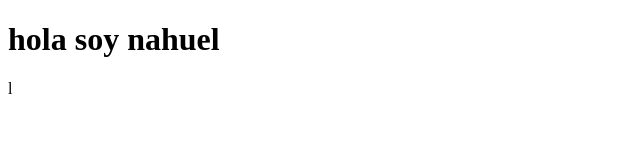
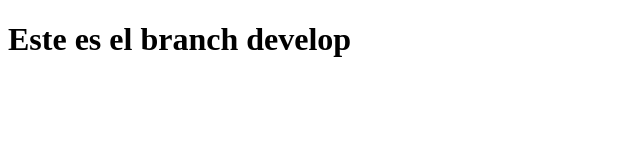
Before and after one commit to eghar2001/git_test, a plain HTML site: page index.html in a window 1280 px wide. Shown: the whole page, without its empty margins (0-640 px from the left). Drawn offline with Linux system fonts and the light colour scheme.

Commit message:
Update index.html

```diff
--- a/index.html
+++ b/index.html
@@ -7,6 +7,6 @@
     <title>Document</title>
 </head>
 <body>
-    <h1>hola soy nahuel</h1>
+    <h1>Este es el branch develop</h1>
 </body>
-</html>l
+</html>
```
